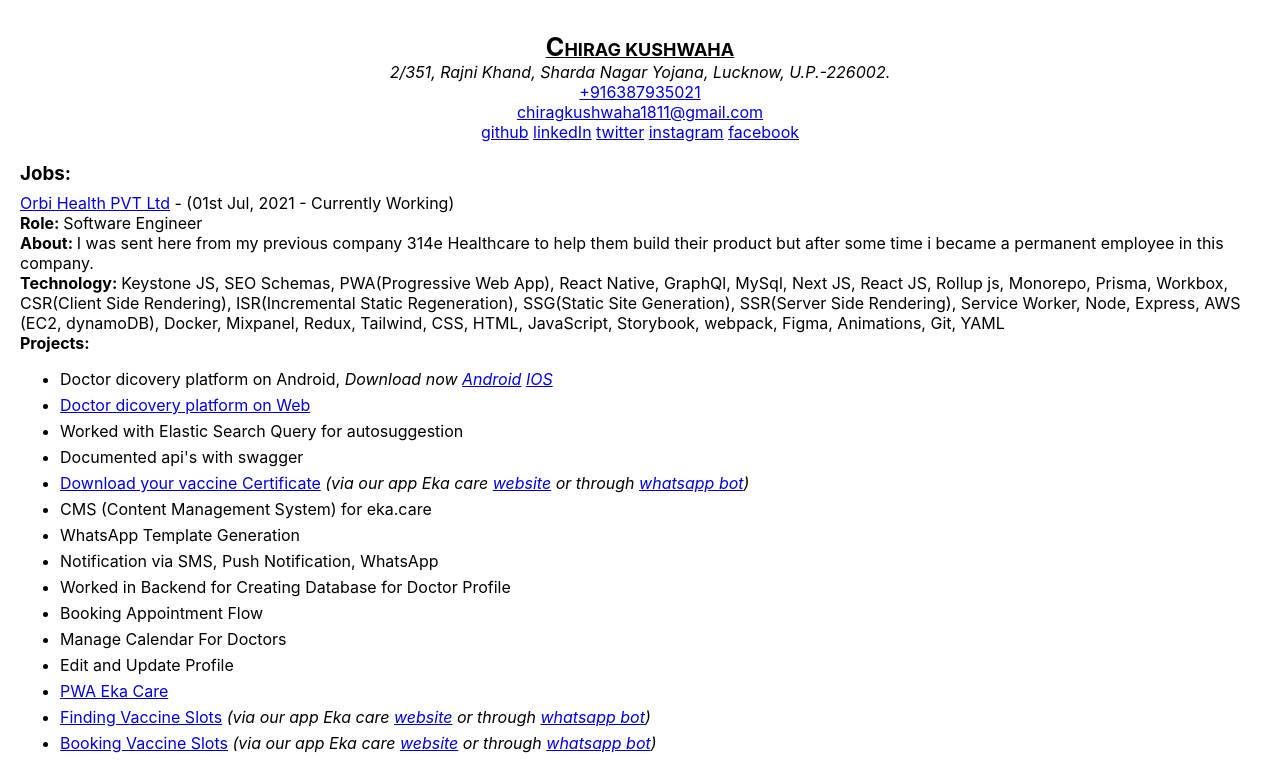
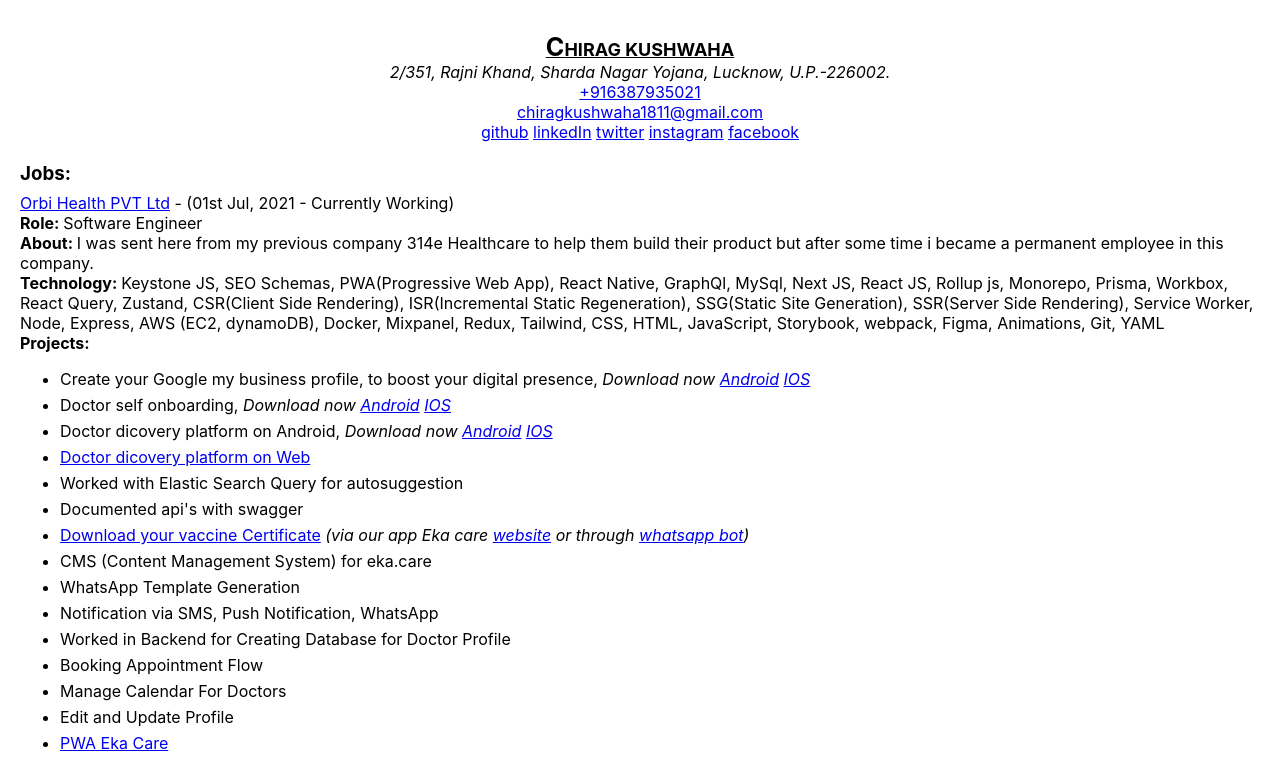
Before and after one commit to ChiragKushwaha/resume, a Next.js app: page / in a window 1280 px wide. Shown: the top 760 px of the page. Built offline with nearby package versions, Linux system fonts and the light colour scheme.

Commit message:
new projects added

```diff
--- a/src/pages/index.tsx
+++ b/src/pages/index.tsx
@@ -29,6 +29,8 @@
       'Monorepo',
       'Prisma',
       'Workbox',
+      'React Query',
+      'Zustand',
       'CSR(Client Side Rendering)',
       'ISR(Incremental Static Regeneration)',
       'SSG(Static Site Generation)',
@@ -52,6 +54,34 @@
       'YAML'
     ],
     projects: [
+      {
+        name: 'Create your Google my business profile, to boost your digital presence, ',
+        subtext: 'Download now Android IOS',
+        links: [
+          {
+            text: 'Android',
+            url: 'https://play.google.com/store/apps/details?id=eka.care'
+          },
+          {
+            text: 'IOS',
+            url: 'https://apps.apple.com/in/app/eka-care/id1561621558'
+          }
+        ]
+      },
+      {
+        name: 'Doctor self onboarding, ',
+        subtext: 'Download now Android IOS',
+        links: [
+          {
+            text: 'Android',
+            url: 'https://play.google.com/store/apps/details?id=eka.care'
+          },
+          {
+            text: 'IOS',
+            url: 'https://apps.apple.com/in/app/eka-care/id1561621558'
+          }
+        ]
+      },
       {
         name: 'Doctor dicovery platform on Android, ',
         subtext: 'Download now Android IOS',
@@ -241,7 +271,8 @@
   },
   {
     name: 'Shoppy Dashboard',
-    summary: "Dashboard for Shoppy, It shows the list of products, and it's details. It also show the inflation rate using graph, it also has shopping cart, one can easily manage his/her calendar, it even have a trello like task tracker, and a rich text editor.",
+    summary:
+      "Dashboard for Shoppy, It shows the list of products, and it's details. It also show the inflation rate using graph, it also has shopping cart, one can easily manage his/her calendar, it even have a trello like task tracker, and a rich text editor.",
     highlights: ['Self Made'],
     technology: ['HTML', 'CSS', 'React JS'],
     startDate: '2022-06-18',
```
